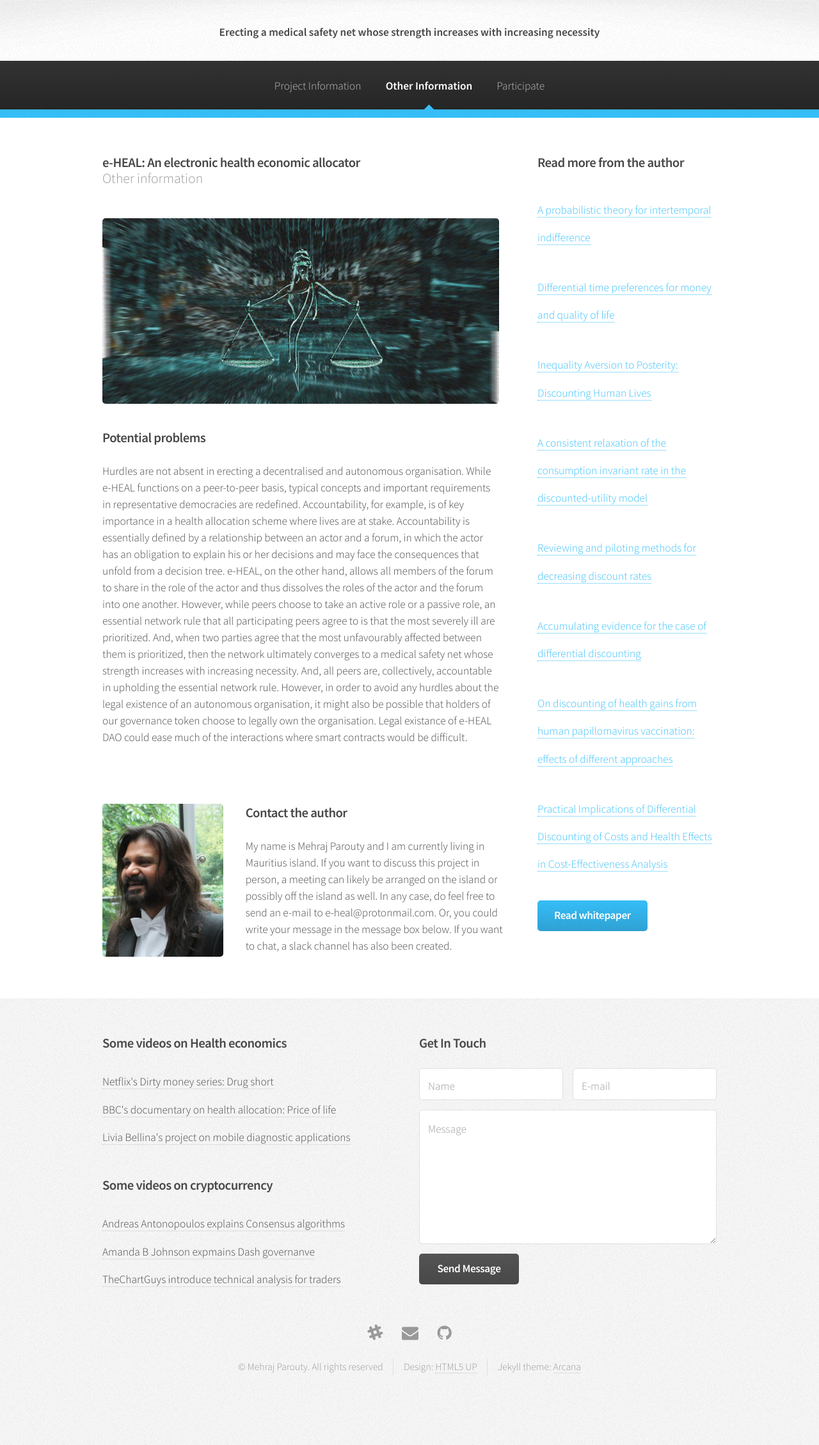
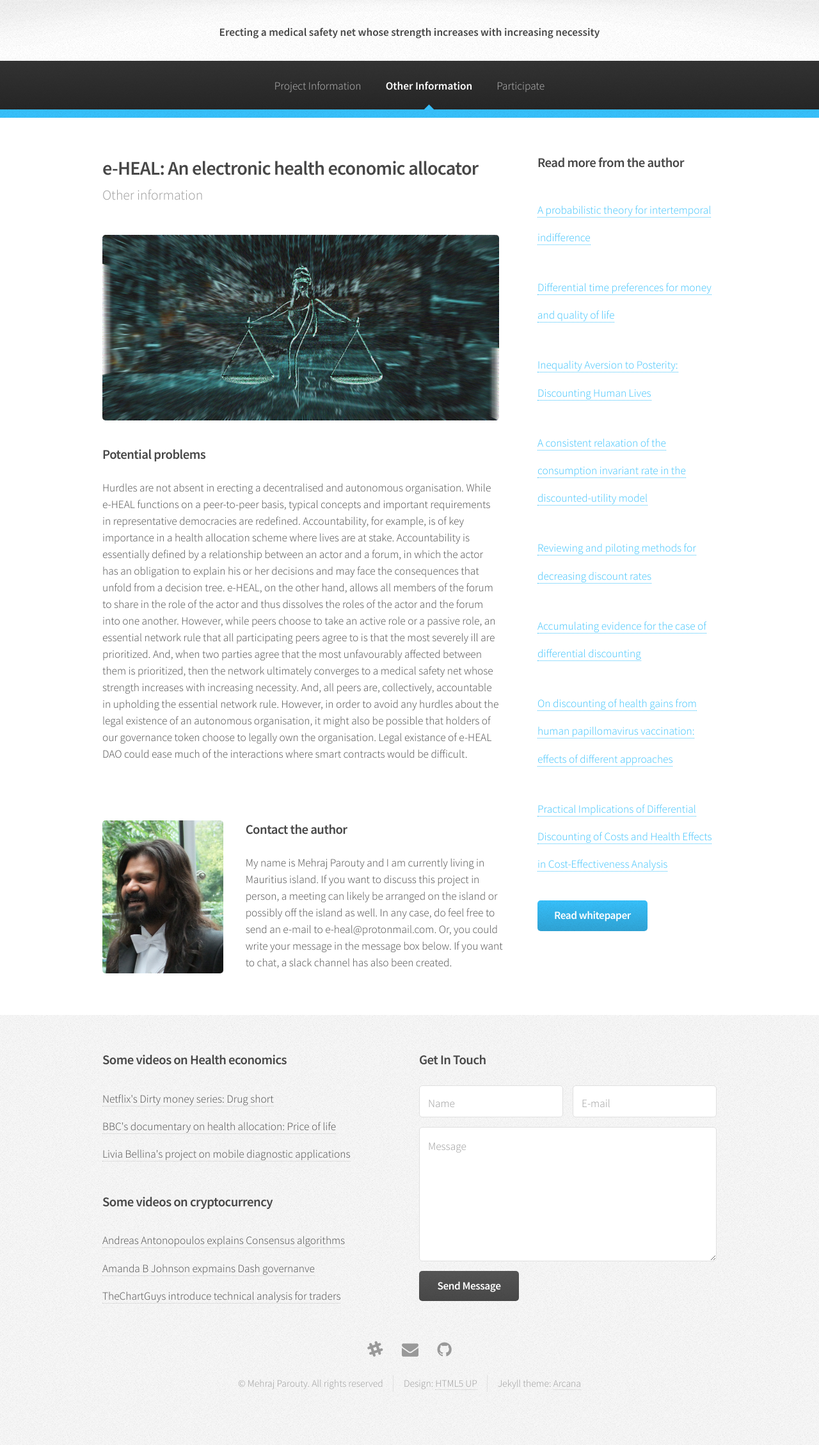
Before and after one commit to e-HEAL/e-heal.github.io, a Jekyll site: the page built from other_information.html, in a window 1280 px wide. Shown: the whole page at 64% size. Built offline with Jekyll 4.4.1, drawn with Linux system fonts in a browser that asks for light colours; comment, search, counter and statistics services are not loaded; before the commit the page ends 2232 px from its top, so only the background shows below that.

```diff
--- a/other_information.html
+++ b/other_information.html
@@ -13,7 +13,7 @@ layout: default
 						<!-- Content -->
 						<article>
 								<header>
-									<h3>e-HEAL: An electronic health economic allocator</h3>
+									<h2>e-HEAL: An electronic health economic allocator</h2>
 									<p>Other information</p>
 								</header>
 
```
